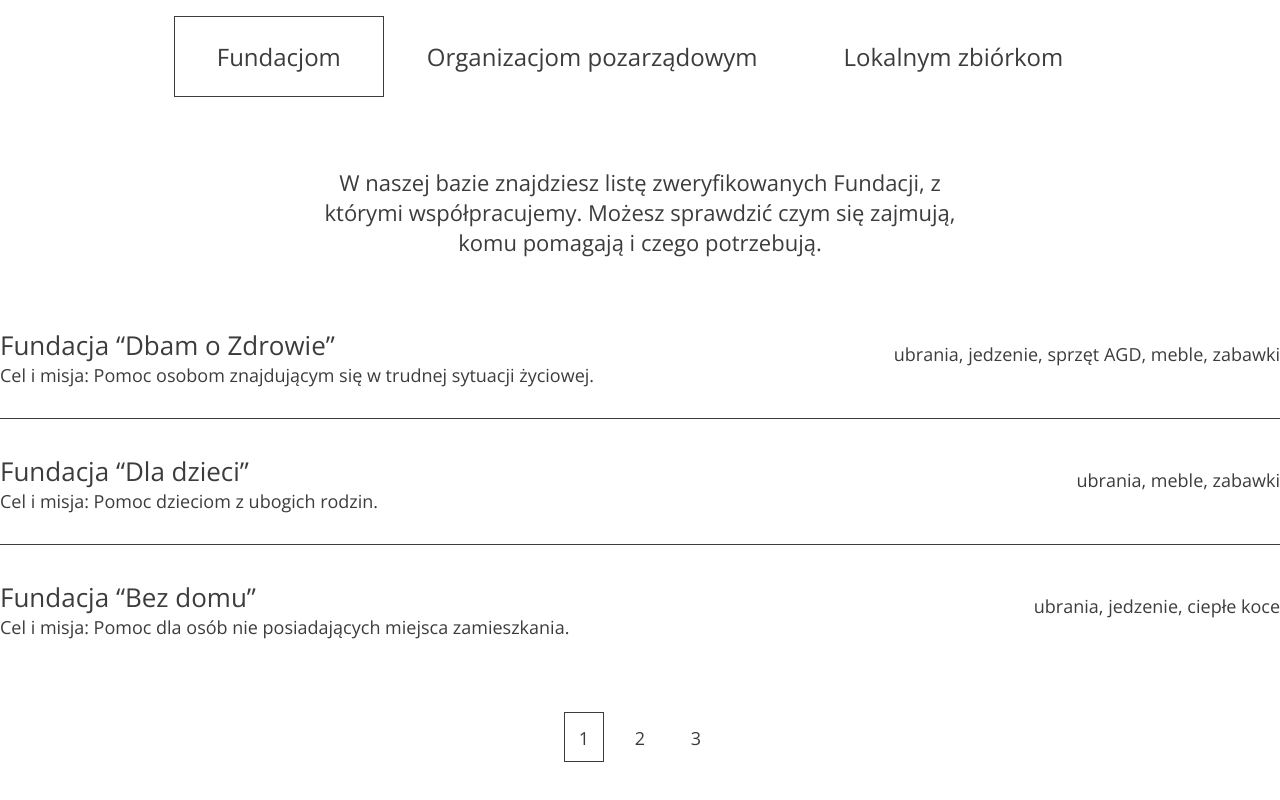
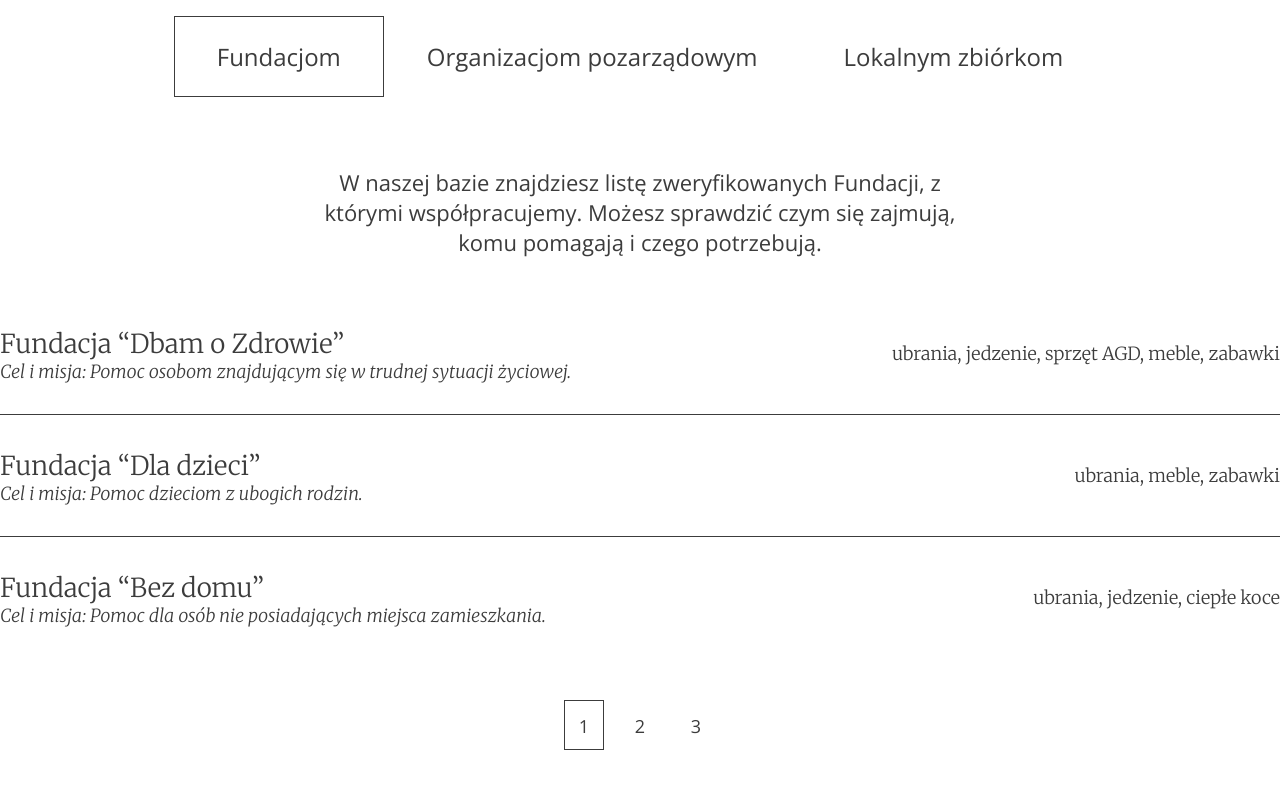
Before and after one commit to kristoffer4k/Oddaj_rzeczy, a React (Create React App) app: page / in a window 1280 px wide. Shown: the part 3271-4071 px from the top of the page. Built offline with nearby package versions, Linux system fonts and the light colour scheme.

Commit message:
WhoWeHelp font-alt

```diff
--- a/src/scss/Pagination.scss
+++ b/src/scss/Pagination.scss
@@ -9,15 +9,22 @@
 }
 
 .name {
+  font-family: $font-alt;
   font-size: 26px;
+  font-weight: 300;
 }
 
 .target {
   font-size: 18px;
+  font-family: $font-alt;
+  font-weight: 300;
+  font-style: italic;
 }
 
 .needs {
   font-size: 18px;
+  font-family: $font-alt;
+  font-weight: 300;
   margin-top: 15px;
 }
 
```
